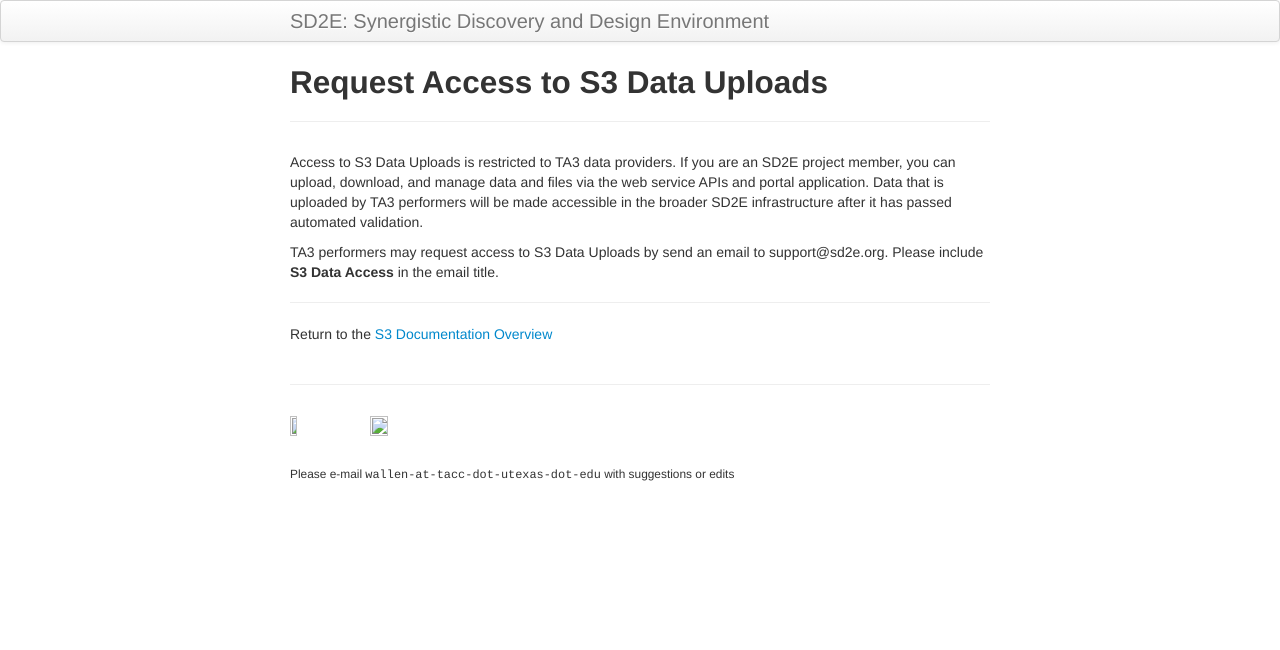
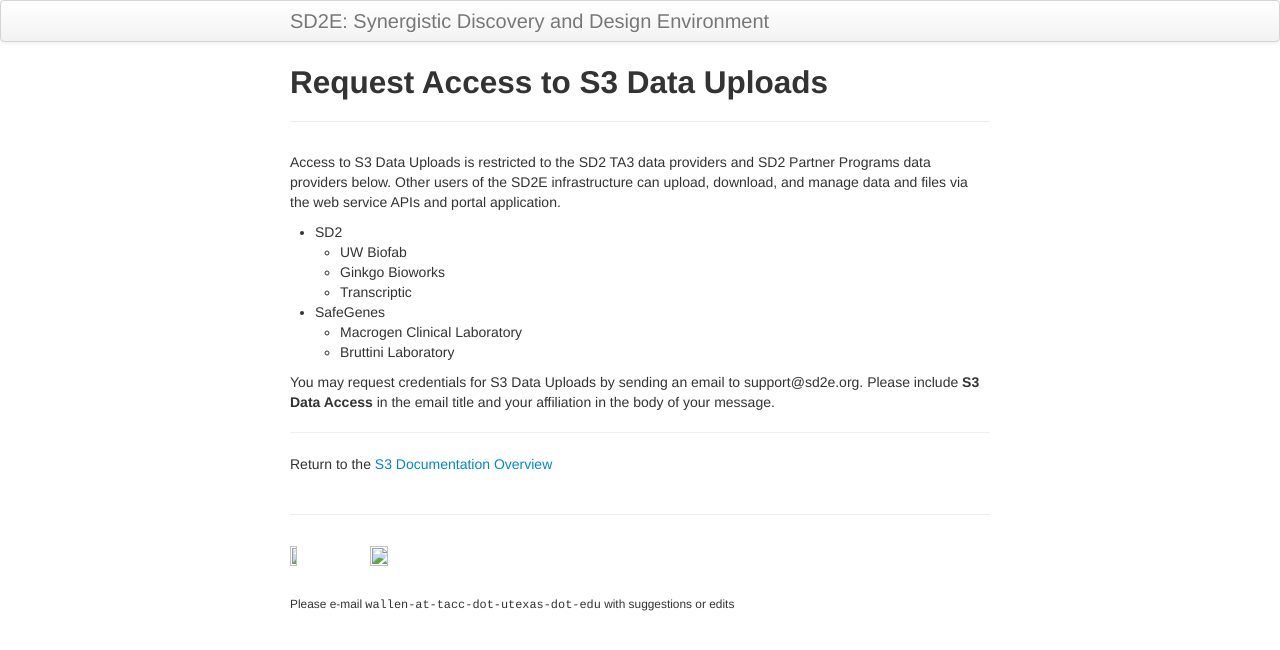
Before and after one commit to SD2E/s3-user-guide, a Jekyll site: the page built from docs/request_access.md, in a window 1280 px wide. Shown: the top 650 px of the page. Built offline with Jekyll 4.4.1, drawn with Linux system fonts in a browser that asks for light colours.

```diff
--- a/_config.yml
+++ b/_config.yml
@@ -5,15 +5,15 @@ highlighter: rouge
 title : "SD2E: Synergistic Discovery and Design Environment"
 author :
   name : TACC SD2E Team
-  email : vaughn@tacc.utexas.edu
+  email : support@sd2e.org
   github : SD2E
 
 production_url : https://sd2e.github.io/s3-user-guide/
 markdown: kramdown
 
 JB :
-  version : 0.3.0
-  BASE_PATH : https://sd2e.github.io/api-user-guide/
+  version : 0.3.1
+  BASE_PATH : https://sd2e.github.io/s3-user-guide/
   archive_path: nil
   categories_path : nil
   tags_path : nil
--- a/docs/request_access.md
+++ b/docs/request_access.md
@@ -4,14 +4,22 @@ title: Request Access to S3 Data Uploads
 tagline:
 ---
 
-Access to S3 Data Uploads is restricted to TA3 data providers. If you are an
-SD2E project member, you can upload, download, and manage data and files via
-the web service APIs and portal application. Data that is uploaded by TA3
-performers will be made accessible in the broader SD2E infrastructure after
-it has passed automated validation.
+Access to S3 Data Uploads is restricted to the SD2 TA3 data providers and SD2
+Partner Programs data providers below. Other users of the SD2E infrastructure
+can upload, download, and manage data and files via the web service APIs and
+portal application.
 
-TA3 performers may request access to S3 Data Uploads by send an email to
-support@sd2e.org. Please include **S3 Data Access** in the email title.
+* SD2
+  * UW Biofab
+  * Ginkgo Bioworks
+  * Transcriptic
+* SafeGenes
+  * Macrogen Clinical Laboratory
+  * Bruttini Laboratory
+
+You may request credentials for S3 Data Uploads by sending an email to
+support@sd2e.org. Please include **S3 Data Access** in the email title and
+your affiliation in the body of your message.
 
 ---
 Return to the [S3 Documentation Overview](../index.md)
```
Also changed, not shown: docs/configure_clients.md (+10 -10 lines), docs/manage_users.md (added, +14 -0 lines), docs/test_clients.md (+9 -6 lines), docs/workflow_overview.md (+22 -0 lines), index.md (+2 -2 lines).
